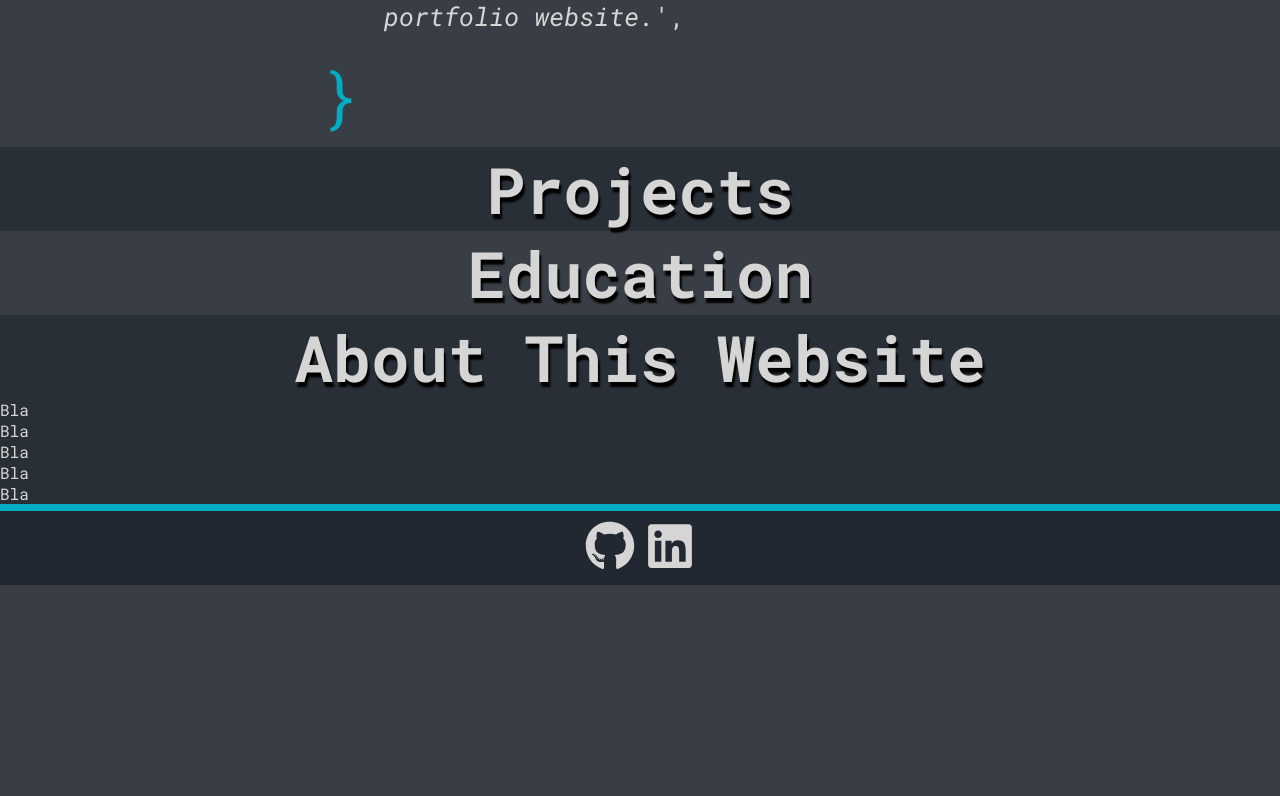
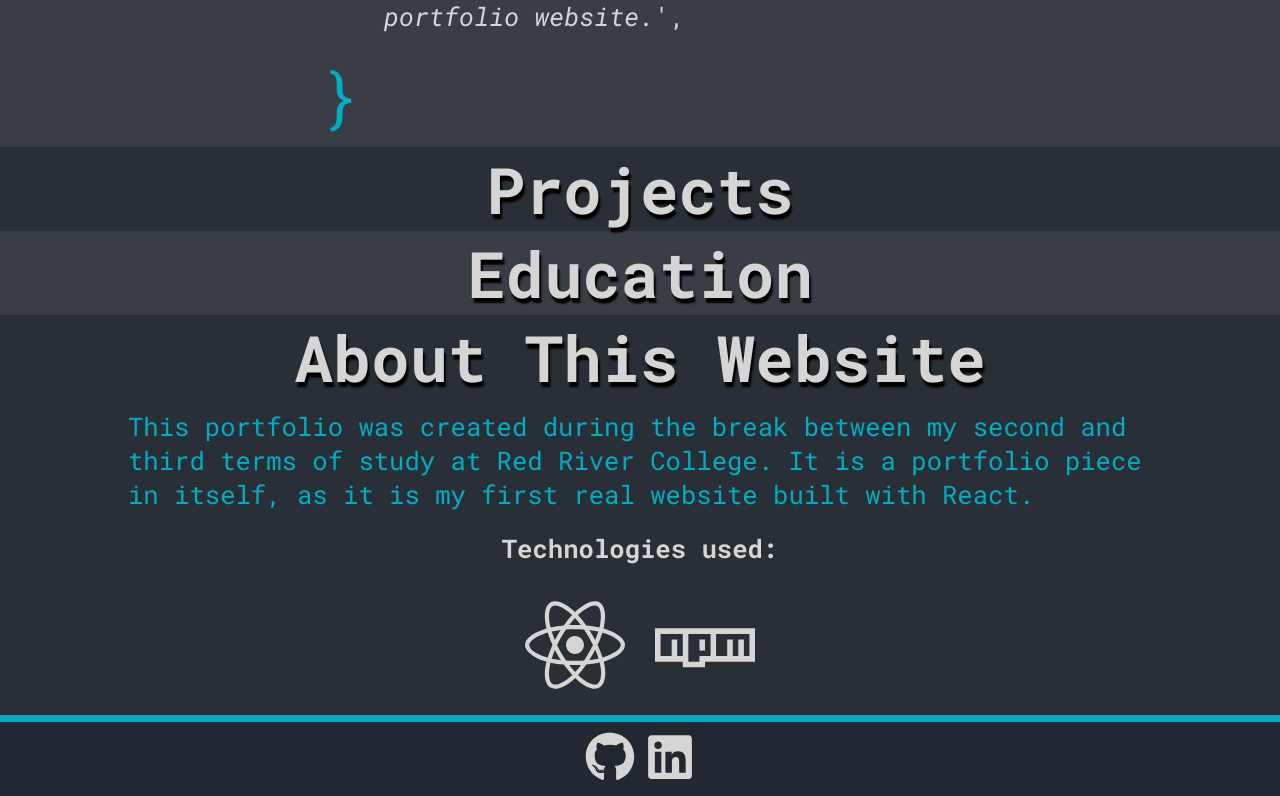
Before and after one commit to TritoLL/react-portfolio, a React (Create React App) app: page / in a window 1280 px wide. Shown: the part 543-1339 px from the top of the page. Before the commit the page ends 1128 px from the top, so only its background shows below. Built offline with nearby package versions, Linux system fonts and the light colour scheme.

Commit message:
add AboutThis content

```diff
--- a/src/components/AboutThis.js
+++ b/src/components/AboutThis.js
@@ -1,18 +1,48 @@
 import React from "react";
 import styled from "styled-components";
-import { AnchorTitle } from "../styles/CustomStyles";
+import {
+    AnchorTitle,
+    CenteredDiv,
+    CustomParagraph,
+} from "../styles/CustomStyles";
+import { FaReact, FaNpm } from "react-icons/fa";
 
-const AboutThis = () => {
+const IconBox = styled.div`
+    display: flex;
+    padding: 20px 0px;
+    width: 100%;
+    justify-content: center;
+
+    * {
+        padding: 0px 15px;
+    }
+`;
+
+const AboutThis = ({ iconSize = 100 }) => {
     return (
         <section>
             <h1>
                 <AnchorTitle href="#portfolio">About This Website</AnchorTitle>
             </h1>
-            <p>Bla</p>
-            <p>Bla</p>
-            <p>Bla</p>
-            <p>Bla</p>
-            <p>Bla</p>
+            <CenteredDiv>
+                <CustomParagraph size="small">
+                    This portfolio was created during the break between my
+                    second and third terms of study at Red River College. It is
+                    a portfolio piece in itself, as it is my first real website
+                    built with React.
+                </CustomParagraph>
+                <CustomParagraph
+                    size="small"
+                    style={{ fontWeight: "bold", textAlign: "center" }}
+                >
+                    Technologies used:
+                </CustomParagraph>
+            </CenteredDiv>
+
+            <IconBox>
+                <FaReact size={iconSize} />
+                <FaNpm size={iconSize} />
+            </IconBox>
         </section>
     );
 };
```
